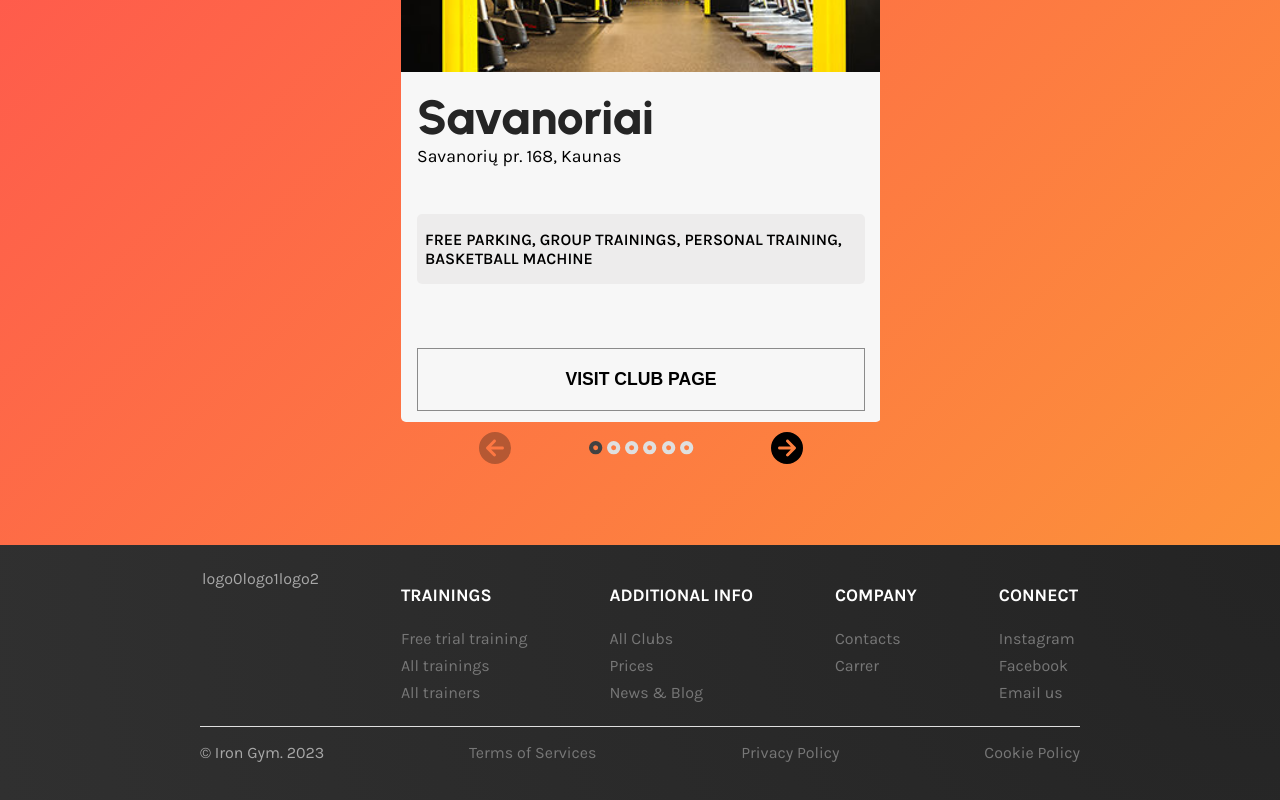
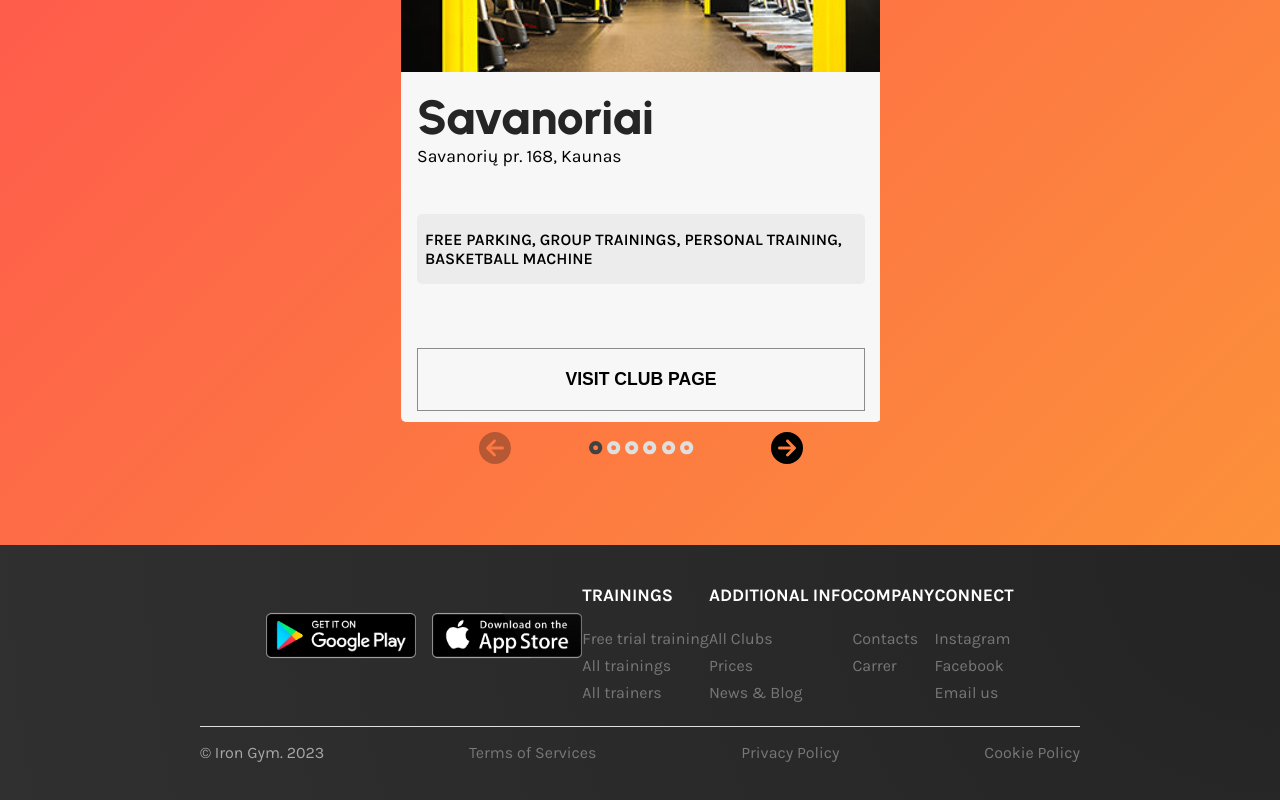
Before and after one commit to aldask/gym, a React (Create React App) app: page / in a window 1280 px wide. Shown: the part 2880-3680 px from the top of the page. Built offline with nearby package versions, Linux system fonts and the light colour scheme.

Commit message:
need to finish mobile optimization

```diff
--- a/src/Components/Footer/Footer.tsx
+++ b/src/Components/Footer/Footer.tsx
@@ -1,3 +1,6 @@
+import google from "../../Images/Footer/googleplay.png";
+import apple from "../../Images/Footer/appstore.png";
+
 function Footer() {
   return (
     <section className="footer">
@@ -5,9 +8,12 @@ function Footer() {
         <div className="footer-box">
           <div className="footer-box__top">
             <div className="footer-box__top--1row">
-              <p>logo0</p>
-              <p>logo1</p>
-              <p>logo2</p>
+              <div className="footer-box__top--1row--img">
+                <img src={google} alt="google" />
+              </div>
+              <div className="footer-box__top--1row--img">
+                <img src={apple} alt="apple" />
+              </div>
             </div>
             <div className="footer-box__top--1col">
               <ul>
@@ -25,7 +31,9 @@ function Footer() {
             </div>
             <div className="footer-box__top--1col">
               <ul>
-              <li className="footer-box__top--1col--title">Additional info</li>
+                <li className="footer-box__top--1col--title">
+                  Additional info
+                </li>
                 <li>
                   <a href="url">All Clubs</a>
                 </li>
@@ -39,7 +47,7 @@ function Footer() {
             </div>
             <div className="footer-box__top--1col">
               <ul>
-              <li className="footer-box__top--1col--title">Company</li>
+                <li className="footer-box__top--1col--title">Company</li>
                 <li>
                   <a href="url">Contacts</a>
                 </li>
@@ -50,7 +58,7 @@ function Footer() {
             </div>
             <div className="footer-box__top--1col">
               <ul>
-              <li className="footer-box__top--1col--title">Connect</li>
+                <li className="footer-box__top--1col--title">Connect</li>
                 <li>
                   <a href="url">Instagram</a>
                 </li>
--- a/src/Components/Footer/Styles/_footer.scss
+++ b/src/Components/Footer/Styles/_footer.scss
@@ -8,23 +8,41 @@
   display: flex;
   flex-direction: column;
   align-items: center;
-  justify-content: center;
+  justify-content: flex-start;
   gap: 1.5rem;
 
   &__top {
-    width: 100%;
     display: flex;
     justify-content: space-evenly;
-    gap: 5rem;
+    flex-wrap: wrap;
 
     &--1row {
       display: flex;
       list-style-type: none;
+      justify-content: center;
+      align-items: center;
+      gap: 1rem;
+
+      @media screen and (max-width: 375px) {
+        flex-direction: column;
+      }
+
+      &--img {
+        width: 150px;
+        height: 50px;
+        display: flex;
+
+        img {
+          object-fit: contain;
+          width: 100%;
+        }
+      }
     }
 
     &--1col {
       display: flex;
       flex-direction: column;
+      justify-content: flex-start;
       list-style-type: none;
 
       ul {
```
Also changed, not shown: src/Images/Footer/appstore.png (added), src/Images/Footer/googleplay.png (added).
